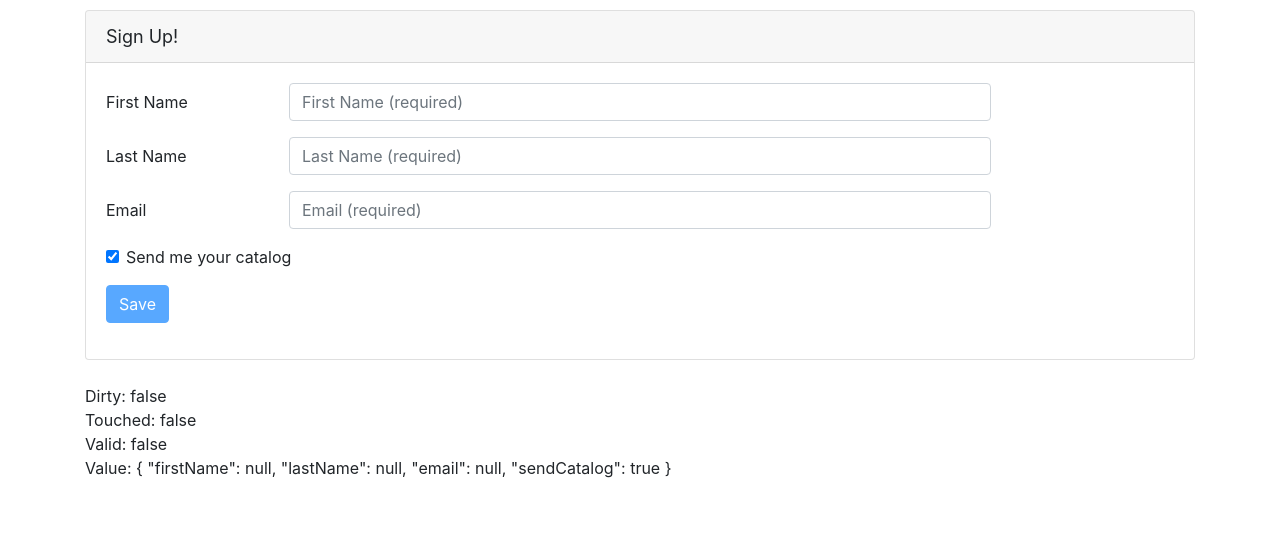
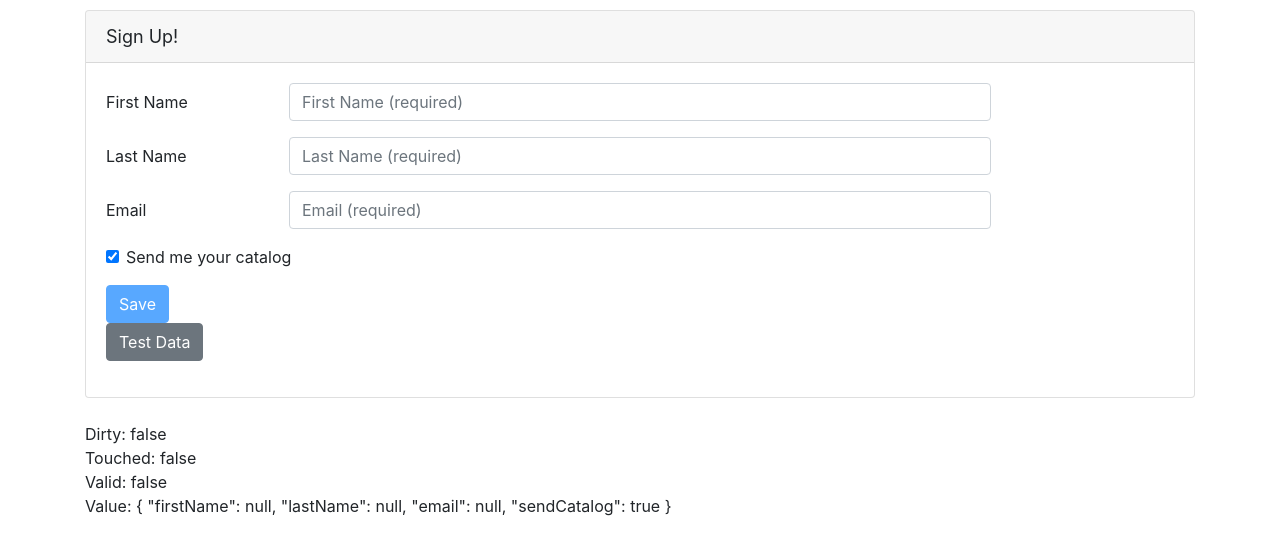
Before and after one commit to gsrsudha/learning-angularReactiveForms, an Angular app: page / in a window 1280 px wide. Shown: the top 554 px of the page. Built offline with nearby package versions, Linux system fonts and the light colour scheme.

Commit message:
using setValue and patchValue methods

```diff
--- a/src/app/customers/customer.component.html
+++ b/src/app/customers/customer.component.html
@@ -193,12 +193,19 @@
       </div> -->
 
       <div class="form-group row">
-        <div class="col-md-4">
+        <div class="col-md-2">
           <span>
             <button class="btn btn-primary"
                     type="submit"
                     [disabled]="!customerForm.valid">
               Save
+            </button>
+          </span>
+          <span>
+            <button class="btn btn-secondary"
+                    type="button"
+                    (click) = "populateTestData()">
+              Test Data
             </button>
           </span>
         </div>
--- a/src/app/customers/customer.component.ts
+++ b/src/app/customers/customer.component.ts
@@ -1,5 +1,5 @@
 import { Component, OnInit } from '@angular/core';
-import { FormGroup, FormControl } from '@angular/forms';
+import { FormGroup, FormControl, FormBuilder } from '@angular/forms';
 
 import { Customer } from './customer';
 
@@ -23,6 +23,22 @@ export class CustomerComponent implements OnInit {
     });
   }
 
+  populateTestData(): void {
+    /* // setValue demo
+    this.customerForm.setValue({ //setValue == requires to set all the values of the form group
+      firstName: 'Jack',
+      lastName: 'Harkness',
+      email: 'jack@torchwood.com',
+      sendCatalog: false
+    })
+    */
+    this.customerForm.patchValue({ //patchValue == can only set required values of the form group
+      firstName: 'Jack',
+      lastName: 'Harkness',
+      sendCatalog: false,
+    })
+  }
+
   save() {
     console.log(this.customerForm);
     console.log('Saved: ' + JSON.stringify(this.customerForm));
```
